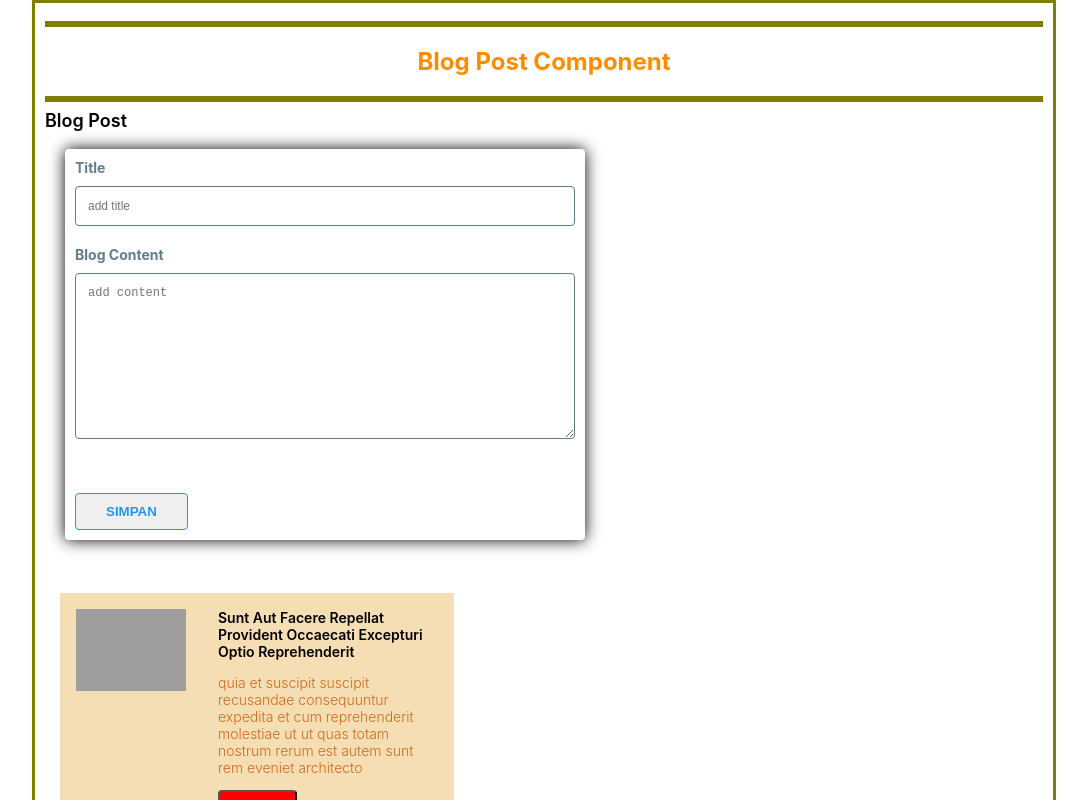
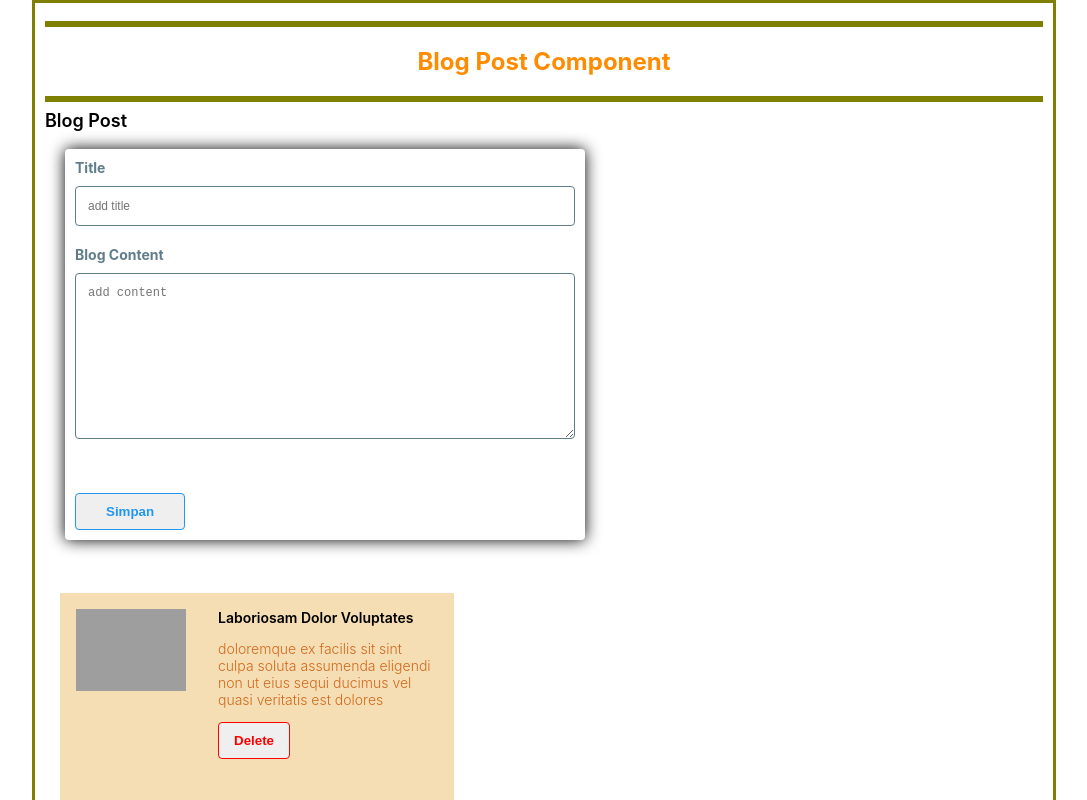
Before and after one commit to tiana30/reactjs-youtube-tutorial-1, a React (Create React App) app: page / in a window 1280 px wide. Shown: the top 800 px of the page, without its empty margins (96-1183 px from the left). Built offline with nearby package versions, Linux system fonts and the light colour scheme; data requests are answered from the project's data file; grey boxes are pictures that could not be loaded.

Commit message:
15-post-data-with-json-server

```diff
--- a/db.json
+++ b/db.json
@@ -587,18 +587,6 @@
       "id": 98,
       "title": "laboriosam dolor voluptates",
       "body": "doloremque ex facilis sit sint culpa\nsoluta assumenda eligendi non ut eius\nsequi ducimus vel quasi\nveritatis est dolores"
-    },
-    {
-      "userId": 10,
-      "id": 99,
-      "title": "temporibus sit alias delectus eligendi possimus magni",
-      "body": "quo deleniti praesentium dicta non quod\naut est molestias\nmolestias et officia quis nihil\nitaque dolorem quia"
-    },
-    {
-      "userId": 10,
-      "id": 100,
-      "title": "at nam consequatur ea labore ea harum",
-      "body": "cupiditate quo est a modi nesciunt soluta\nipsa voluptas error itaque dicta in\nautem qui minus magnam et distinctio eum\naccusamus ratione error aut"
     }
   ],
   "comments": [
--- a/src/class-comp/BlogPost/BlogPost.css
+++ b/src/class-comp/BlogPost/BlogPost.css
@@ -52,12 +52,13 @@ p.desc {
 
 }
 .content .remove {
-    padding: 12px 18px;
-    position: relative;
-    background: red;
-    color: white;
+    margin: auto;
+    border: 1px solid red;
+    color: red;
+    font-weight: bold;
     border-radius: 4px;
     outline: none;
+    padding: 10px 15px;
 
 }
 
@@ -95,13 +96,16 @@ p.desc {
 
 }
 
-button.btn-submit {
+.btn-submit {
     outline: none;
     border: 1px solid #2196F3;
     padding: 10px 30px;
     border-radius: 4px;
     color: #2196f3;
-    text-transform: uppercase;
     font-weight: bold;
     margin-top: 30px;
 }
+
+.btn-submit:hover{
+    cursor:pointer;
+}
--- a/src/class-comp/BlogPost/BlogPost.jsx
+++ b/src/class-comp/BlogPost/BlogPost.jsx
@@ -15,7 +15,7 @@ class BlogPost extends Component {
     }
 
     getPostApi = () => {
-        Axios.get('http://localhost:3004/posts')
+        Axios.get('http://localhost:3004/posts?_sort=id&_order=desc')
         .then((result) =>
         {
            // console.log(result.data);
@@ -25,10 +25,22 @@ class BlogPost extends Component {
         })
     }
 
+    postDataToApi = () => {
+        Axios.post(`http://localhost:3004/posts/`, this.state.formPost)
+        .then((result) =>{
+            console.log(result);
+            this.getPostApi();
+        }, (err) => {
+            console.log("error : ", err)
+        })
+    }
+
     handleFormChange = (event) => {
         console.log('form change', event.target.value);
-        let formPostNew = [event.target.name] = event.target.value;
-
+        let formPostNew ={...this.state.formPost}
+        let timestamp = new Date().getTime();
+        formPostNew['id'] = timestamp; //id di isi dengan
+        formPostNew[event.target.name] = event.target.value; //
         this.setState({
             formPost: formPostNew
         }, () => {
@@ -37,13 +49,17 @@ class BlogPost extends Component {
     }
 
     handleRemove = (data) => {
-        console.log(data);
+        console.log(data); //data berisi id yang dikirimkan
         Axios.delete(`http://localhost:3004/posts/${data}`)
         .then((result) =>
         {
             console.log(result);
             this.getPostApi();
         })
+    }
+
+    handleSubmit = () => {
+        this.postDataToApi(); //memanggil fungsi
     }
 
     componentDidMount(){
@@ -62,7 +78,7 @@ class BlogPost extends Component {
         //Buka dahulu json server dengan cara buka terminal baru di folder app
         //kemudian jalankan perintah json-server --watch db.json --port 3004
 
-        this.getPostApi();
+        this.getPostApi(); //memanggil get data ketika pertama loading
 
     }
 
@@ -76,7 +92,7 @@ class BlogPost extends Component {
                     <input type="text" name="title" placeholder="add title" onChange={this.handleFormChange} />
                     <label htmlFor="body">Blog Content</label>
                     <textarea name="body" id="body" cols="30" placeholder="add content" rows="10" onChange={this.handleFormChange}></textarea>
-                    <button className="btn-submit">Simpan</button>
+                    <button className="btn-submit" onClick = {this.handleSubmit}>Simpan</button>
                 </div>
 
                 {
```
